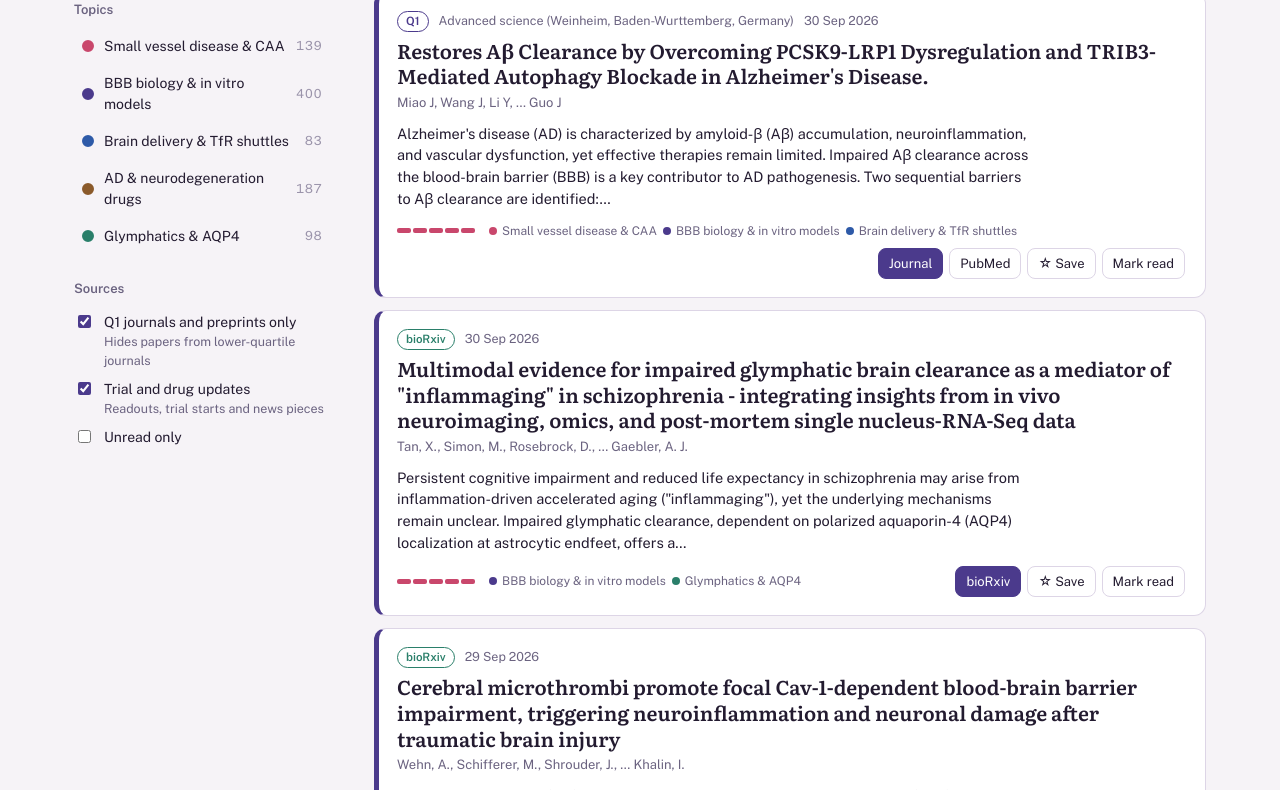
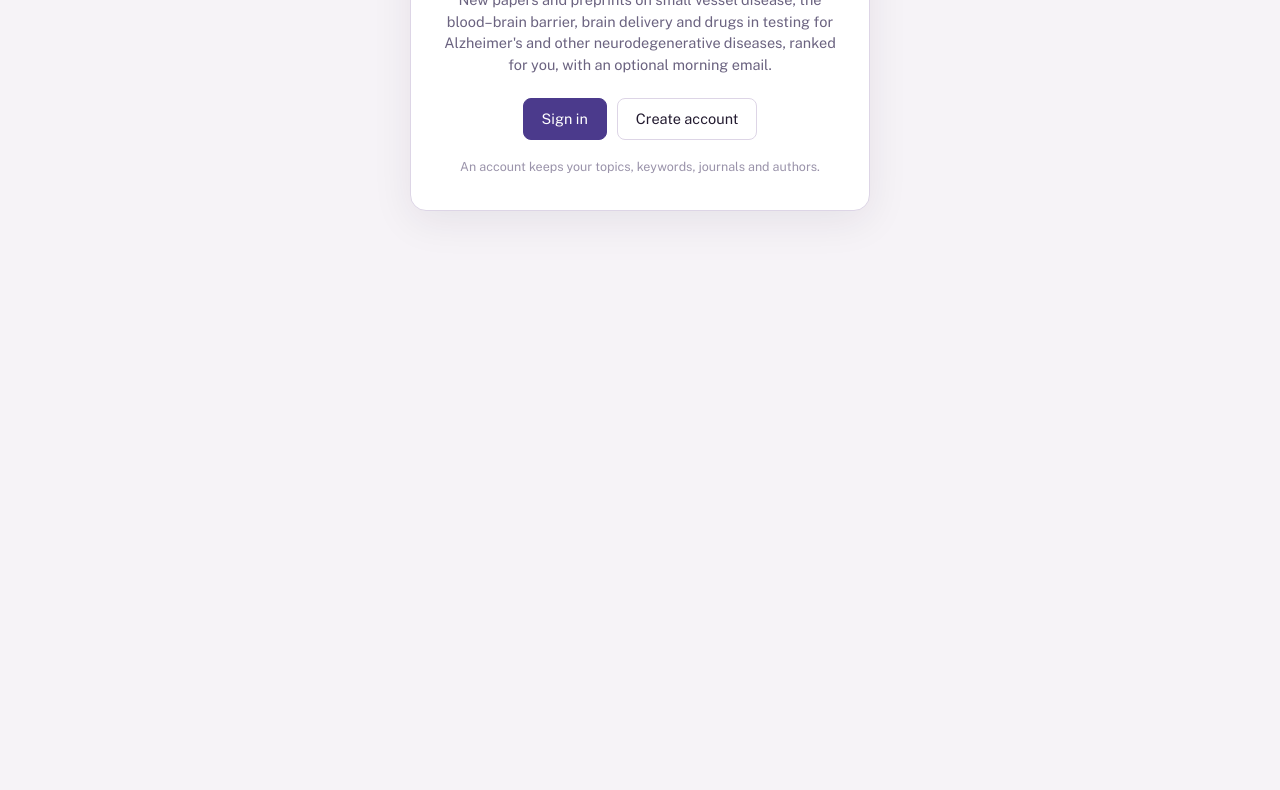
Before and after one commit to melindaszegedi/Salman-lab-paper-radar, a plain HTML site: page salman-paper-radar/site/index.html in a window 1280 px wide. Shown: the part 339-1129 px from the top of the page. After the commit the page ends 800 px from the top, so only its background shows below. Drawn offline with nearby package versions, Linux system fonts and the light colour scheme; no server answers.

Commit message:
Add files via upload

```diff
--- a/salman-paper-radar/site/index.html
+++ b/salman-paper-radar/site/index.html
@@ -133,6 +133,16 @@ footer{max-width:1132px;margin:0 auto 40px;font-size:12.5px;color:var(--faint);b
 @media (max-width:860px){footer{margin:0 16px 32px}}
 @media (min-width:861px){.side{max-height:calc(100vh - 40px);overflow-y:auto;scrollbar-width:thin;padding-right:4px}}
 .loading{color:var(--muted);padding:40px 0}
+/* Sign-in screen shown before the feed */
+.gate{display:none;min-height:100vh;min-height:100dvh;align-items:center;justify-content:center;padding:24px 16px}
+html.locked .gate{display:flex}
+html.locked .wrap, html.locked footer{display:none}
+.gate-card{background:var(--panel);border:1px solid var(--line);border-radius:16px;padding:34px 30px;max-width:460px;width:100%;text-align:center;box-shadow:0 10px 40px rgba(35,27,48,.08)}
+.gate-card h1{font-family:var(--serif);font-weight:700;font-size:30px;line-height:1.1;margin:0 0 10px;letter-spacing:-.01em}
+.gate-card p{color:var(--muted);margin:0 0 22px;font-size:14.5px}
+.gate-card .gate-actions{display:flex;gap:10px;justify-content:center;flex-wrap:wrap}
+.gate-card .btn{padding:9px 18px;font-size:14.5px}
+.gate-card small{display:block;margin-top:18px;color:var(--faint);font-size:12.5px}
 /* Account row under the title */
 .account{display:flex;flex-wrap:wrap;align-items:center;gap:6px;margin-top:14px}
 .account .who{font-size:13.5px;color:var(--muted);margin-right:4px}
@@ -179,8 +189,20 @@ dialog::backdrop{background:rgba(35,27,48,.45)}
   try { var t = localStorage.getItem("salmanRadar:theme"); if (t === "light" || t === "dark") document.documentElement.setAttribute("data-theme", t); } catch (e) {}
 </script>
 <script src="config.js"></script>
+<script>
+  // With accounts switched on, the feed stays hidden until someone signs in.
+  (function(){ var c = window.RADAR_CONFIG || {}; if (c.supabaseUrl && c.supabaseKey) document.documentElement.classList.add("locked"); })();
+</script>
 </head>
 <body>
+<section class="gate" id="gate" aria-labelledby="gateTitle">
+  <div class="gate-card">
+    <h1 id="gateTitle">Salman Lab Paper Radar</h1>
+    <p>New papers and preprints on small vessel disease, the blood–brain barrier, brain delivery and drugs in testing for Alzheimer's and other neurodegenerative diseases, ranked for you, with an optional morning email.</p>
+    <div class="gate-actions" id="gateActions"><span class="loading" style="padding:0">Checking your sign-in…</span></div>
+    <small>An account keeps your topics, keywords, journals and authors.</small>
+  </div>
+</section>
 <div class="wrap">
   <aside class="side">
     <div class="brand">
@@ -698,10 +720,18 @@ dialog::backdrop{background:rgba(35,27,48,.45)}
       profile = r.data || {id:user.id, first_name:(user.user_metadata||{}).first_name||"", keywords:[], topics:[], journals:[], authors:[], digest:true, digest_size:8};
     });
   }
+  function renderGate(msg){
+    var box=$("gateActions"); box.textContent="";
+    if (msg){ box.appendChild(el("span",{"class":"loading",style:"padding:0",text:msg})); return; }
+    box.appendChild(el("button",{"class":"btn primary",type:"button",text:"Sign in",onclick:function(){ openAuth("in"); }}));
+    box.appendChild(el("button",{"class":"btn",type:"button",text:"Create account",onclick:function(){ openAuth("up"); }}));
+  }
+  function setLocked(on){ document.documentElement.classList.toggle("locked", !!on); }
   function setUser(u){
     var was = user && user.id;
     user = u || null;
-    if (!user){ profile=null; state.feed="all"; renderAccount(); render(); return; }
+    if (!user){ profile=null; state.feed="all"; renderAccount(); renderGate(); setLocked(true); return; }
+    setLocked(false); loadPapers();
     if (was===user.id && profile) return;
     loadProfile().then(function(){
       state.feed="mine"; renderAccount(); render();
@@ -723,7 +753,7 @@ dialog::backdrop{background:rgba(35,27,48,.45)}
       renderAccount();
       if (location.hash==="#settings") sb.auth.getSession().then(function(r){ if(!(r.data&&r.data.session)) openAuth("in"); });
     };
-    s.onerror=function(){ console.warn("Could not load the account library"); };
+    s.onerror=function(){ console.warn("Could not load the account library"); renderGate("Sign-in couldn't load. Check your connection and reload the page."); };
     document.head.appendChild(s);
   }
   window.addEventListener("hashchange",function(){ if (location.hash==="#settings") openPrefs(); });
@@ -780,11 +810,16 @@ dialog::backdrop{background:rgba(35,27,48,.45)}
     s.onerror=function(){ s.remove(); loadScript(srcs.slice(1), lastErr); };
     document.head.appendChild(s);
   }
-  var fallbacks=["data/papers.js","../data/papers.js"];
-  if (location.protocol==="file:") loadScript(fallbacks, "opened from disk");
-  else fetch("data/papers.json",{cache:"no-store"}).then(function(r){
-    if(!r.ok) throw new Error("HTTP "+r.status); return r.json();
-  }).then(useData).catch(function(e){ loadScript(fallbacks, e.message); });
+  var papersRequested=false;
+  function loadPapers(){
+    if (papersRequested) return; papersRequested=true;
+    var fallbacks=["data/papers.js","../data/papers.js"];
+    if (location.protocol==="file:") loadScript(fallbacks, "opened from disk");
+    else fetch("data/papers.json",{cache:"no-store"}).then(function(r){
+      if(!r.ok) throw new Error("HTTP "+r.status); return r.json();
+    }).then(useData).catch(function(e){ loadScript(fallbacks, e.message); });
+  }
+  if (!accountsOn) loadPapers();   // no accounts set up: the feed is open to everyone
 })();
 </script>
 </body>
```
